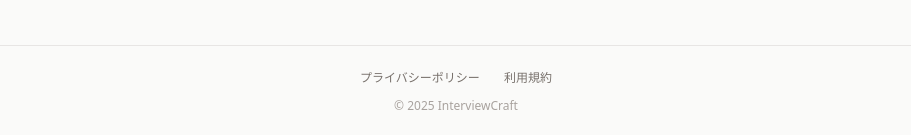
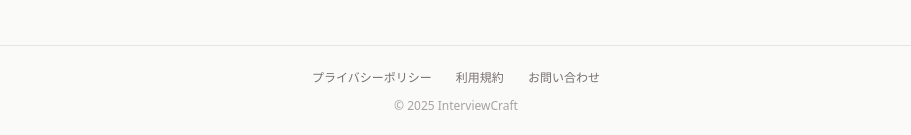
Before and after one commit to taichihasegawa-ctrl/interview-prep-pro, a Next.js app: page / in a window 1280 px wide. Shown: the part 978-1113 px from the top of the page, without its empty margins (184-1095 px from the left). Built offline with nearby package versions, Linux system fonts and the light colour scheme.

Commit message:
Add contact email link to footer

```diff
--- a/app/page.tsx
+++ b/app/page.tsx
@@ -1344,6 +1344,9 @@ export default function Home() {
             <a href="/terms" className="text-xs text-stone-500 hover:text-stone-700">
               利用規約
             </a>
+            <a href="mailto:interviewcraft.jp@gmail.com" className="text-xs text-stone-500 hover:text-stone-700">
+              お問い合わせ
+            </a>
           </div>
           <p className="text-xs text-stone-400 text-center">
             © 2025 InterviewCraft
```
